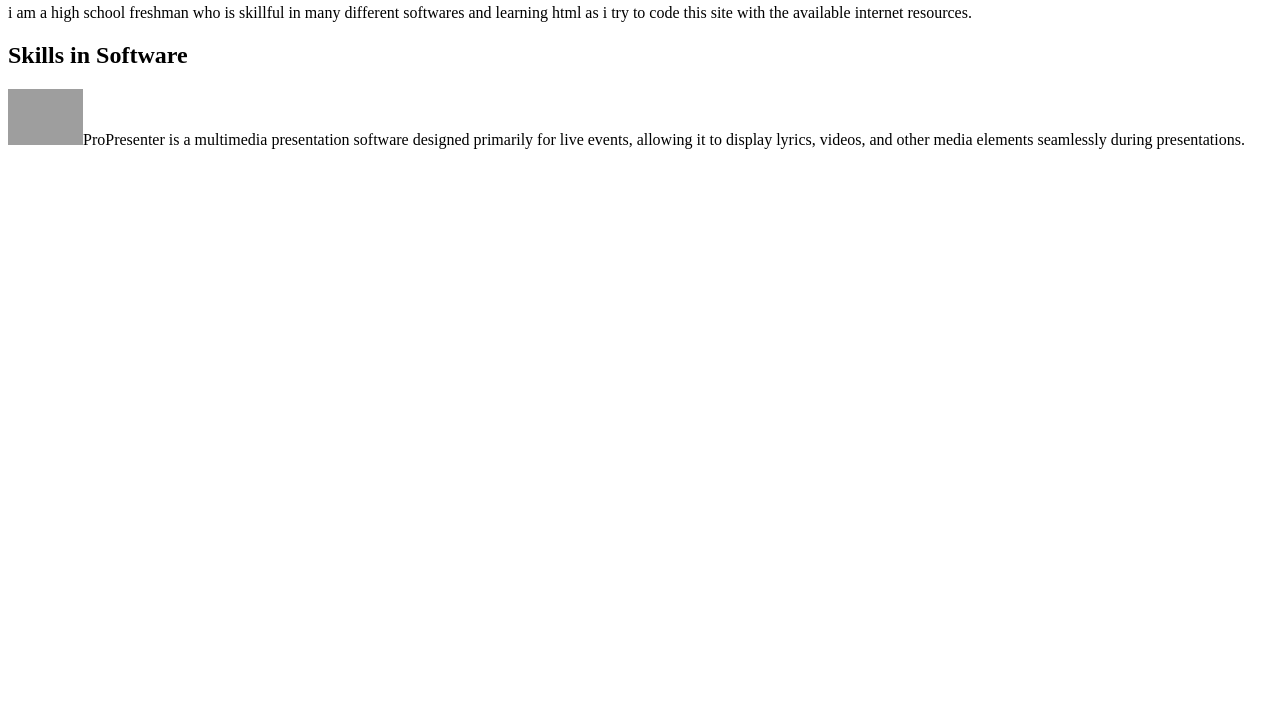
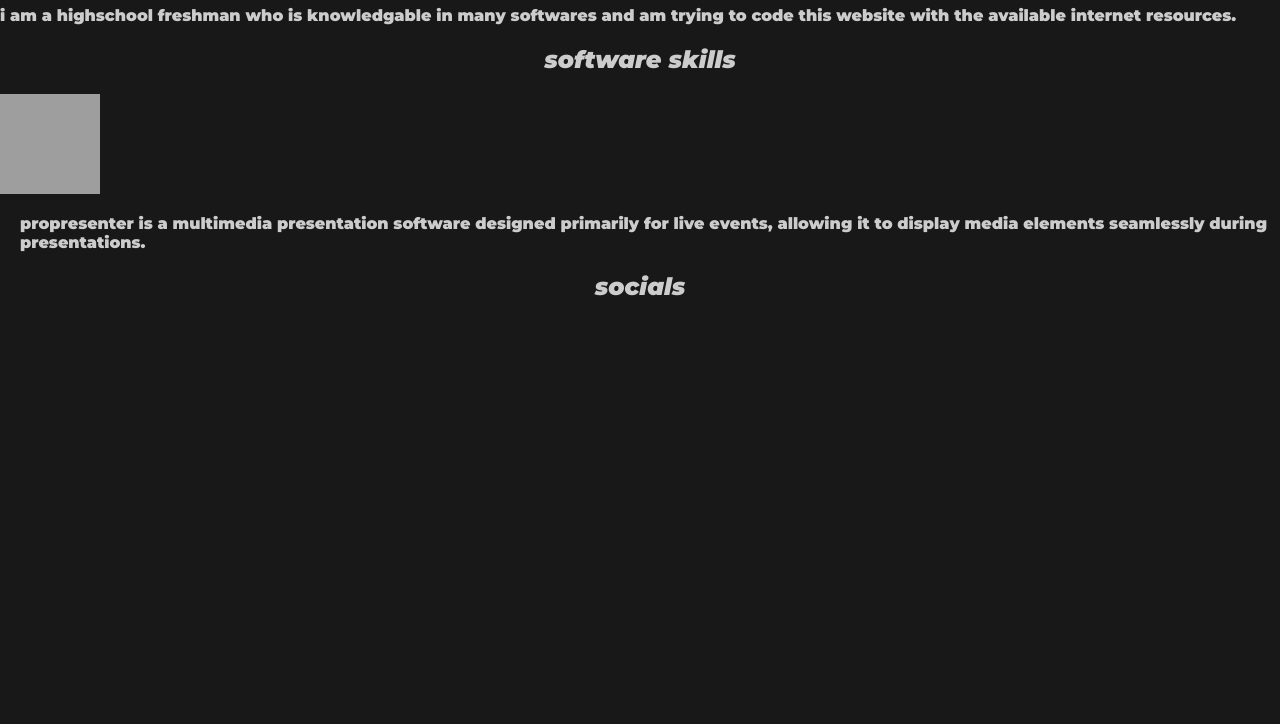
Before and after one commit to asxrow66/personal-website, a plain HTML site: page index.html in a window 1280 px wide. Shown: the part 76-800 px from the top of the page. Drawn offline with Linux system fonts and the light colour scheme; grey boxes are pictures that could not be loaded.

Commit message:
Update index.html

```diff
--- a/index.html
+++ b/index.html
@@ -1,11 +1,20 @@
 <!DOCTYPE html>
-   <div><header><title>cullen roberts</title></header></div>
-    <body>
-        <h1>cullen roberts</h1>
-        <p>i am a high school freshman who is skillful in many different softwares and learning html as i try to code this site with the available
-            internet resources.</p>
-    <div><section1><h2><b>Skills </b>in Software</h2></section1></div>
-        <img src="https://renewedvision.com/wp-content/uploads/2016/08/ProPresenter-Remote-App-icon.png" alt="ProPresenter-Remote-App-icon" heigh="75" width="75"
-
-        <p>ProPresenter is a multimedia presentation software designed primarily for live events, allowing it to display lyrics, videos, and other media elements seamlessly during presentations.<p></p>        </p>
-    </body>
+<html>
+    <head>
+        <title>cullen roberts</title>
+        <link rel="stylesheet" href="style.css"
+        <link rel="preconnect" href="https://fonts.googleapis.com">
+        <link rel="preconnect" href="https://fonts.gstatic.com" crossorigin>
+        <link href="https://fonts.googleapis.com/css2?family=Montserrat:ital,wght@1,900&display=swap" rel="stylesheet">
+        <link href="https://fonts.googleapis.com/css2?family=Montserrat:wght@505&display=swap" rel="stylesheet">
+        <link href="https://fonts.googleapis.com/css2?family=Montserrat:wght@900&display=swap" rel="stylesheet">
+    </head>
+        <body>
+            <h1>cullen roberts</h1>
+            <p>i am a highschool freshman who is knowledgable in many softwares and am trying to code this website with the available internet resources.</p>
+            <h2>software skills</h2>
+            <img src="https://renewedvision.com/wp-content/uploads/2016/08/ProPresenter-Remote-App-icon.png" alt="ProPresenter-App-icon" height=100 width="100">
+            <p id="ppsum">ProPresenter is a multimedia presentation software designed primarily for live events, allowing it to display media elements seamlessly during presentations.</p>
+            <h2>socials</h2>
+        </body>
+</html>
```
